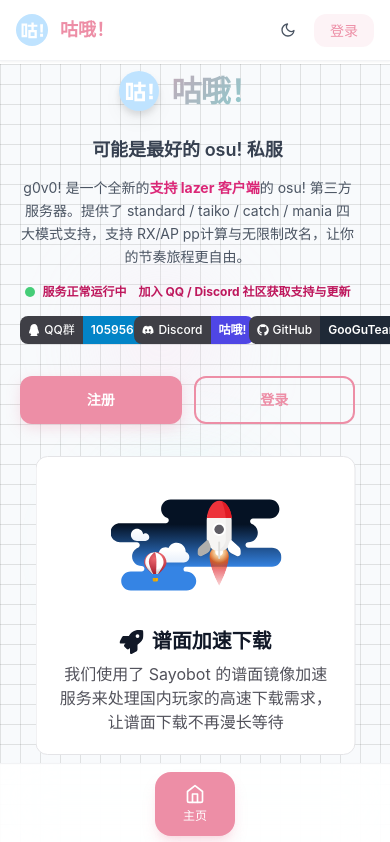
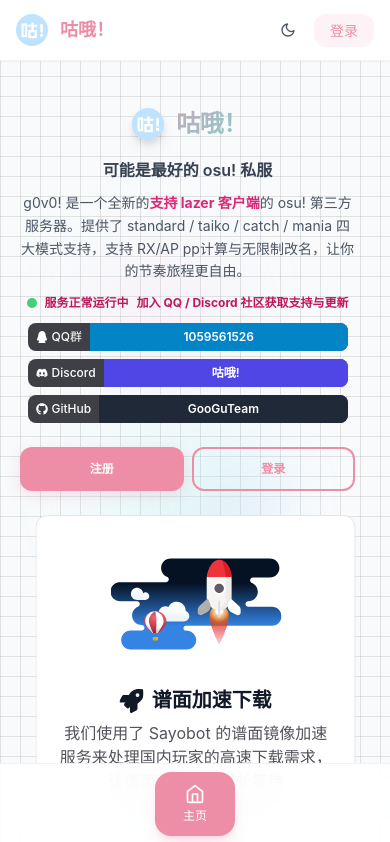
Before and after one commit to M1PPosu/lazer-frontend, a React (Vite) app: page / in a window 390 px wide. Shown: the top 842 px of the page. Built offline with nearby package versions, Linux system fonts and the light colour scheme.

Commit message:
修复部分样式

```diff
--- a/src/components/Home/HeroSection.tsx
+++ b/src/components/Home/HeroSection.tsx
@@ -24,7 +24,7 @@
 } from 'react-icons/fa';
 
 const HeroSection: React.FC = () => {
-  const { isAuthenticated } = useAuth();
+  const { isAuthenticated, user } = useAuth();
   const [swiper, setSwiper] = useState<SwiperType | null>(null);
   const [isUserInteracting, setIsUserInteracting] = useState(false);
 
@@ -70,7 +70,7 @@
   }, [swiper]);
 
   return (
-    <section className="relative overflow-hidden min-h-screen flex items-center py-12 sm:py-20 lg:py-32">
+    <section className="relative overflow-hidden min-h-[calc(100vh-128px)] md:min-h-screen flex items-center py-8 sm:py-12 md:py-20 lg:py-32">
       {/* Subtle background pattern */}
       <div className="absolute inset-0 bg-grid-pattern opacity-3"></div>
 
@@ -87,19 +87,19 @@
 
       <div className="relative max-w-7xl mx-auto px-4 sm:px-6 lg:px-8">
         {/* Main Content */}
-        <div className="w-[94vw] ml-[-15px] md:w-full text-center space-y-8 sm:space-y-12 mt-[-150px]">
+        <div className="w-[94vw] ml-[-15px] md:w-full text-center space-y-6 sm:space-y-8 md:space-y-12 mt-4 sm:mt-8 md:mt-[-150px]">
           <motion.div initial={{ opacity: 0, y: 30 }} animate={{ opacity: 1, y: 0 }} transition={{ duration: 0.8 }} className="px-4">
             {/* Logo and brand */}
-            <div className="flex items-center justify-center mb-6 sm:mb-8">
-              <div className="w-12 h-12 sm:w-16 sm:h-16 md:w-20 md:h-20 flex items-center justify-center mr-2 sm:mr-3 md:mr-5 p-1 sm:p-2">
+            <div className="flex items-center justify-center mb-4 sm:mb-6 md:mb-8">
+              <div className="w-10 h-10 sm:w-12 sm:h-12 md:w-16 md:h-16 lg:w-20 lg:h-20 flex items-center justify-center mr-2 sm:mr-3 md:mr-5 p-1 sm:p-2">
                 <img src="/image/logo.svg" alt="咕哦！Logo" className="w-full h-full object-contain drop-shadow-lg" />
               </div>
-              <h1 className="text-3xl sm:text-4xl md:text-6xl lg:text-7xl xl:text-8xl font-bold tracking-tight">
+              <h1 className="text-2xl sm:text-3xl md:text-4xl lg:text-6xl xl:text-7xl 2xl:text-8xl font-bold tracking-tight">
                 <span className="gradient-text">咕哦！</span>
               </h1>
             </div>
 
-            <h2 className="text-lg sm:text-xl md:text-2xl lg:text-3xl xl:text-4xl font-semibold text-gray-700 dark:text-gray-200 mb-4 sm:mb-6 leading-tight max-w-4xl mx-auto">
+            <h2 className="text-base sm:text-lg md:text-xl lg:text-2xl xl:text-3xl 2xl:text-4xl font-semibold text-gray-700 dark:text-gray-200 mb-3 sm:mb-4 md:mb-6 leading-tight max-w-4xl mx-auto">
               可能是最好的 osu! 私服
             </h2>
 
@@ -108,9 +108,9 @@
             </p>
 
             {/* Server Status */}
-            <div className="mt-4 sm:mt-8">
+            <div className="mt-3 sm:mt-4 md:mt-8">
               <div className="text-pink-700 dark:text-pink-300 text-xs sm:text-sm md:text-base font-bold">
-                <div className="mb-4 flex items-center justify-center gap-3 sm:gap-4">
+                <div className="mb-3 sm:mb-4 flex items-center justify-center gap-2 sm:gap-3 md:gap-4">
                   <span className="inline-flex items-center gap-2 whitespace-nowrap">
                     <span className="w-2.5 h-2.5 sm:w-3 sm:h-3 rounded-full bg-green-500 dark:bg-green-400 animate-pulse" />
                     服务正常运行中
@@ -129,7 +129,7 @@
 
              {/* Community Badges */}
               <div className="w-full">
-                <div className="grid grid-cols-3 gap-2 sm:grid-cols-3 w-full max-w-2xl mx-auto">
+                <div className="grid grid-cols-1 sm:grid-cols-3 gap-2 sm:gap-2 md:gap-3 w-full max-w-xs sm:max-w-2xl mx-auto">
                   <a
                     href="https://qm.qq.com/q/Uw8tOkgJSS"
                     target="_blank"
@@ -184,19 +184,19 @@
             initial={{ opacity: 0, y: 30 }}
             animate={{ opacity: 1, y: 0 }}
             transition={{ duration: 0.8, delay: 0.2 }}
-            className="grid grid-cols-2 gap-3 sm:gap-4 px-4 max-w-lg sm:max-w-2xl mx-auto"
+            className="grid grid-cols-2 gap-2 sm:gap-3 md:gap-4 px-4 max-w-sm sm:max-w-lg md:max-w-2xl mx-auto"
           >
             {isAuthenticated ? (
               <>
                 <Link
                   to="/profile"
-                  className="btn-primary text-sm sm:text-base lg:text-lg px-6 sm:px-8 lg:px-10 py-3 sm:py-3 lg:py-4 w-full rounded-xl shadow-lg text-center"
+                  className="btn-primary text-xs sm:text-sm md:text-base lg:text-lg px-3 sm:px-6 md:px-8 lg:px-10 py-2.5 sm:py-3 lg:py-4 w-full rounded-lg sm:rounded-xl shadow-lg text-center"
                 >
                   查看资料
                 </Link>
                 <Link
                   to="/rankings"
-                  className="btn-secondary text-sm sm:text-base lg:text-lg px-6 sm:px-8 lg:px-10 py-3 sm:py-3 lg:py-4 w-full rounded-xl text-center"
+                  className="btn-secondary text-xs sm:text-sm md:text-base lg:text-lg px-3 sm:px-6 md:px-8 lg:px-10 py-2.5 sm:py-3 lg:py-4 w-full rounded-lg sm:rounded-xl text-center"
                 >
                   查看排行榜
                 </Link>
@@ -205,13 +205,13 @@
               <>
                 <Link
                   to="/register"
-                  className="btn-primary text-sm sm:text-base lg:text-lg px-6 sm:px-8 lg:px-10 py-3 sm:py-3 lg:py-4 w-full rounded-xl shadow-lg text-center"
+                  className="btn-primary text-xs sm:text-sm md:text-base lg:text-lg px-3 sm:px-6 md:px-8 lg:px-10 py-2.5 sm:py-3 lg:py-4 w-full rounded-lg sm:rounded-xl shadow-lg text-center"
                 >
                   注册
                 </Link>
                 <Link
                   to="/login"
-                  className="btn-secondary text-sm sm:text-base lg:text-lg px-6 sm:px-8 lg:px-10 py-3 sm:py-3 lg:py-4 w-full rounded-xl text-center"
+                  className="btn-secondary text-xs sm:text-sm md:text-base lg:text-lg px-3 sm:px-6 md:px-8 lg:px-10 py-2.5 sm:py-3 lg:py-4 w-full rounded-lg sm:rounded-xl text-center"
                 >
                   登录
                 </Link>
@@ -225,7 +225,7 @@
             initial={{ opacity: 0, y: 30 }}
             animate={{ opacity: 1, y: 0 }}
             transition={{ duration: 0.8, delay: 0.4 }}
-            className="ml-[8px] mt-12 sm:mt-16 relative w-full"
+            className="ml-[8px] mt-8 sm:mt-12 md:mt-16 relative w-full"
           >
             <div className="flex justify-center w-full">
               <div
--- a/src/components/Layout/Layout.tsx
+++ b/src/components/Layout/Layout.tsx
@@ -12,7 +12,7 @@
     <NotificationProvider isAuthenticated={isAuthenticated} user={user}>
       <div className="min-h-screen bg-bg-primary">
         <Navbar />
-        <main className="pt-16 pb-16 md:pb-0">
+        <main className="pt-[56px] pb-[72px] md:pt-16 md:pb-0">
           <Outlet />
         </main>
         <Toaster
--- a/src/components/User/UserProfileLayout.tsx
+++ b/src/components/User/UserProfileLayout.tsx
@@ -156,6 +156,7 @@
               avatarUrl={user.avatar_url}
               size="xl"
               shape="rounded"
+              editable={false}
               className="mt-[10px]  md:mt-[1px] md:!w-32 md:!h-32 md:!min-w-32 md:!min-h-32"
               onAvatarUpdate={handleAvatarUpdate}
             />
--- a/src/pages/HomePage.tsx
+++ b/src/pages/HomePage.tsx
@@ -3,7 +3,7 @@
 import HomeFooter from '../components/Home/HomeFooter';
 
 const HomePage: React.FC = () => (
-  <div className="min-h-screen bg-slate-50 dark:bg-slate-900">
+  <div className="min-h-screen bg-slate-50 dark:bg-slate-900 flex flex-col">
     <HeroSection />
     <HomeFooter />
   </div>
--- a/src/pages/SettingsPage.tsx
+++ b/src/pages/SettingsPage.tsx
@@ -1,17 +1,20 @@
 import React, { useState } from 'react';
 import { motion } from 'framer-motion';
-import { FiUser, FiCheck, FiX, FiImage } from 'react-icons/fi';
+import { FiUser, FiCheck, FiX, FiImage, FiCamera } from 'react-icons/fi';
 import { useAuth } from '../hooks/useAuth';
 import { Navigate } from 'react-router-dom';
 import toast from 'react-hot-toast';
 import { userAPI } from '../utils/api';
 import EditableCover from '../components/UI/EditableCover';
+import Avatar from '../components/UI/Avatar';
+import AvatarUpload from '../components/UI/AvatarUpload';
 
 const SettingsPage: React.FC = () => {
   const { user, isAuthenticated, isLoading, refreshUser } = useAuth();
   const [isEditing, setIsEditing] = useState(false);
   const [newUsername, setNewUsername] = useState('');
   const [isSubmitting, setIsSubmitting] = useState(false);
+  const [showAvatarUpload, setShowAvatarUpload] = useState(false);
 
   if (isLoading) {
     return (
@@ -85,6 +88,17 @@
     } finally {
       setIsSubmitting(false);
     }
+  };
+
+  const handleAvatarUpdate = async (newAvatarUrl: string) => {
+    console.log('头像更新成功:', newAvatarUrl);
+    toast.success('头像修改成功！');
+    setShowAvatarUpload(false);
+
+    // 延迟刷新用户信息
+    setTimeout(async () => {
+      await refreshUser();
+    }, 2000);
   };
 
   return (
@@ -174,11 +188,57 @@
         </div>
       </motion.div>
 
+      {/* 头像设置 */}
+      <motion.div
+        initial={{ opacity: 0, y: 20 }}
+        animate={{ opacity: 1, y: 0 }}
+        transition={{ delay: 0.15 }}
+        className="bg-white dark:bg-gray-800 rounded-xl shadow-lg p-6"
+      >
+        <div className="flex items-center gap-3 mb-6">
+          <FiCamera className="w-6 h-6 text-osu-pink" />
+          <h2 className="text-xl font-semibold text-gray-900 dark:text-white">
+            头像设置
+          </h2>
+        </div>
+
+        <div className="space-y-4">
+          <div>
+            <label className="block text-sm font-medium text-gray-700 dark:text-gray-300 mb-2">
+              当前头像
+            </label>
+            <div className="flex items-center gap-4">
+              <Avatar
+                userId={user.id}
+                username={user.username}
+                avatarUrl={user.avatar_url}
+                size="lg"
+                shape="rounded"
+                editable={false}
+                className="!w-16 !h-16"
+              />
+              <div className="flex-1">
+                <button
+                  onClick={() => setShowAvatarUpload(true)}
+                  className="btn-primary !px-4 !py-2 text-sm flex items-center gap-2"
+                >
+                  <FiCamera className="w-4 h-4" />
+                  修改头像
+                </button>
+                <p className="text-xs text-gray-500 dark:text-gray-400 mt-2">
+                  支持 PNG、JPEG、GIF 格式，建议尺寸 256x256 像素，最大 5MB
+                </p>
+              </div>
+            </div>
+          </div>
+        </div>
+      </motion.div>
+
       {/* 头图设置 */}
       <motion.div
         initial={{ opacity: 0, y: 20 }}
         animate={{ opacity: 1, y: 0 }}
-        transition={{ delay: 0.15 }}
+        transition={{ delay: 0.2 }}
         className="bg-white dark:bg-gray-800 rounded-xl shadow-lg p-6"
       >
         <div className="flex items-center gap-3 mb-6">
@@ -217,7 +277,7 @@
       <motion.div
         initial={{ opacity: 0, y: 20 }}
         animate={{ opacity: 1, y: 0 }}
-        transition={{ delay: 0.2 }}
+        transition={{ delay: 0.25 }}
         className="bg-white dark:bg-gray-800 rounded-xl shadow-lg p-6"
       >
         <h2 className="text-xl font-semibold text-gray-900 dark:text-white mb-6">
@@ -291,6 +351,16 @@
           )}
         </div>
       </motion.div>
+
+      {/* 头像上传模态框 */}
+      {showAvatarUpload && (
+        <AvatarUpload
+          userId={user.id}
+          currentAvatarUrl={user.avatar_url}
+          onUploadSuccess={handleAvatarUpdate}
+          onClose={() => setShowAvatarUpload(false)}
+        />
+      )}
     </div>
   );
 };
```
